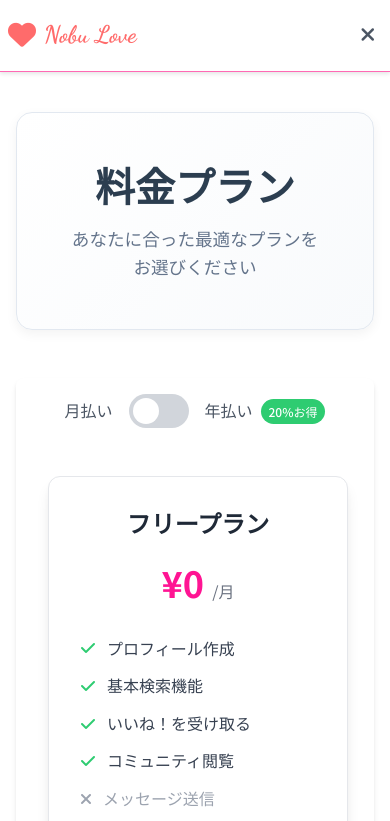
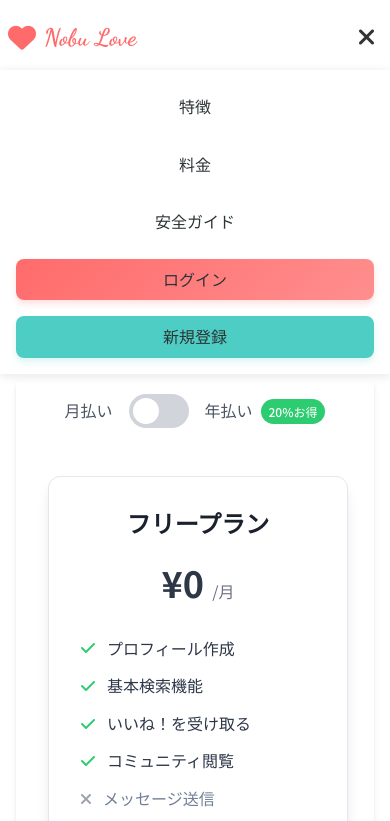
Before and after one commit to ryouryout/nobusite2, a plain HTML site: page pages/pricing.html in a window 390 px wide. Both pictures are taken after a click on the button 365 px from the left and 35 px from the top of the page. Shown: the top 821 px of the page. Drawn offline with Linux system fonts and the light colour scheme.

Commit message:
Improve mobile responsiveness and color contrast

```diff
--- a/assets/css/style.css
+++ b/assets/css/style.css
@@ -120,16 +120,14 @@ h6 { font-size: var(--text-base); }
 
 /* Header & Navigation */
 .header {
+    background: rgba(255, 255, 255, 0.95);
     position: fixed;
     top: 0;
     left: 0;
     right: 0;
     z-index: 1000;
-    background: rgba(255, 255, 255, 0.98);
-    backdrop-filter: blur(8px);
-    border-bottom: 1px solid var(--color-primary-light);
-    padding: var(--space-4);
-    transition: var(--transition-all);
+    padding: 1rem 0;
+    box-shadow: 0 2px 10px rgba(0, 0, 0, 0.1);
 }
 
 .header-container {
@@ -188,11 +186,10 @@ h6 { font-size: var(--text-base); }
     display: none;
     background: none;
     border: none;
-    color: var(--color-gray-600);
-    font-size: var(--text-xl);
+    color: #333;
+    font-size: 1.5rem;
     cursor: pointer;
-    padding: var(--space-2);
-    transition: var(--transition-all);
+    padding: 0.5rem;
 }
 
 .mobile-menu-button:hover {
@@ -560,13 +557,13 @@ input:checked + .slider:before {
 }
 
 .pricing-card {
-    background: var(--color-white);
+    background: #ffffff;
     border-radius: var(--radius-xl);
     padding: var(--space-8);
     box-shadow: var(--shadow-lg);
     transition: var(--transition-all);
     position: relative;
-    border: 1px solid var(--color-gray-200);
+    border: 1px solid #e2e8f0;
 }
 
 .pricing-card:hover {
@@ -601,14 +598,14 @@ input:checked + .slider:before {
 }
 
 .pricing-title {
-    color: var(--color-gray-800);
+    color: #1a202c;
     margin-bottom: var(--space-4);
 }
 
 .pricing-price {
     font-size: var(--text-4xl);
     font-weight: 700;
-    color: var(--color-primary);
+    color: #2d3748;
 }
 
 .pricing-price .period {
@@ -630,7 +627,7 @@ input:checked + .slider:before {
     align-items: center;
     gap: var(--space-3);
     margin-bottom: var(--space-3);
-    color: var(--color-gray-700);
+    color: #2d3748;
 }
 
 .feature-list li i {
@@ -638,7 +635,7 @@ input:checked + .slider:before {
 }
 
 .feature-list li.feature-disabled {
-    color: var(--color-gray-400);
+    color: #718096;
 }
 
 .feature-list li.feature-disabled i {
@@ -971,19 +968,24 @@ input:checked + .slider:before {
     .nav-links {
         display: none;
         position: fixed;
-        top: 60px;
+        top: 70px;
         left: 0;
         right: 0;
-        background: var(--background-color);
-        padding: var(--spacing-md);
+        background: white;
+        padding: 1rem;
+        box-shadow: 0 2px 10px rgba(0, 0, 0, 0.1);
         flex-direction: column;
-        align-items: stretch;
-        gap: var(--spacing-sm);
-        box-shadow: 0 4px 6px rgba(0, 0, 0, 0.1);
-    }
-
-    .nav-links.show {
+        gap: 1rem;
+    }
+
+    .nav-links.active {
         display: flex;
+    }
+
+    .nav-links a {
+        width: 100%;
+        text-align: center;
+        padding: 0.8rem;
     }
 
     .mobile-menu-button {
@@ -1238,14 +1240,15 @@ body {
     font-size: 2.5rem;
     font-weight: 700;
     margin-bottom: 1rem;
-    color: #2c3e50;
+    color: #1a202c;
+    text-shadow: none;
 }
 
 .page-subtitle {
     position: relative;
     z-index: 1;
     font-size: 1.1rem;
-    color: #64748b;
+    color: #2d3748;
     max-width: 600px;
     margin: 0 auto;
 }
@@ -1754,18 +1757,17 @@ body {
     .nav-links {
         display: none;
         position: fixed;
-        top: 60px;
+        top: 70px;
         left: 0;
         right: 0;
-        background: var(--background-color);
-        padding: var(--spacing-md);
+        background: white;
+        padding: 1rem;
+        box-shadow: 0 2px 10px rgba(0, 0, 0, 0.1);
         flex-direction: column;
-        align-items: stretch;
-        gap: var(--spacing-sm);
-        box-shadow: 0 4px 6px rgba(0, 0, 0, 0.1);
-    }
-
-    .nav-links.show {
+        gap: 1rem;
+    }
+
+    .nav-links.active {
         display: flex;
     }
 
@@ -1936,3 +1938,24 @@ body {
 .image-item:hover .image-item-actions {
     opacity: 1;
 }
+
+/* Background Color Adjustment */
+.hero-section {
+    background: linear-gradient(135deg, rgba(255, 255, 255, 0.95), rgba(248, 250, 252, 0.95));
+}
+
+.hero-content {
+    background: rgba(255, 255, 255, 0.9);
+    padding: 2rem;
+    border-radius: 1rem;
+    box-shadow: 0 4px 12px rgba(0, 0, 0, 0.1);
+}
+
+.hero-title {
+    color: #1a202c;
+    text-shadow: none;
+}
+
+.hero-subtitle {
+    color: #2d3748;
+}
--- a/assets/js/main.js
+++ b/assets/js/main.js
@@ -12,6 +12,16 @@ document.addEventListener('DOMContentLoaded', function() {
                 '<i class="fas fa-times"></i>' :
                 '<i class="fas fa-bars"></i>';
             document.body.style.overflow = isMenuOpen ? 'hidden' : '';
+        });
+
+        // メニュー項目をクリックしたらメニューを閉じる
+        navLinks.querySelectorAll('a').forEach(link => {
+            link.addEventListener('click', () => {
+                navLinks.classList.remove('active');
+                mobileMenuButton.innerHTML = '<i class="fas fa-bars"></i>';
+                document.body.style.overflow = '';
+                isMenuOpen = false;
+            });
         });
     }
 
```
